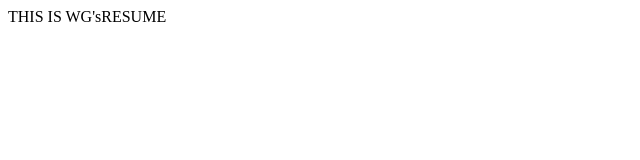
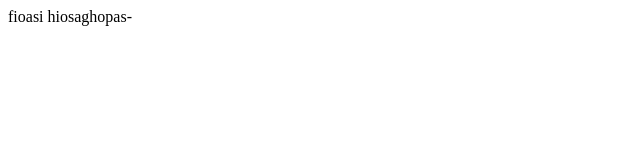
Before and after one commit to qq1227921295/fanren, a plain HTML site: page index.html in a window 1280 px wide. Shown: the full height of the page, 0-640 px from the left. Drawn offline with Linux system fonts and the light colour scheme.

Commit message:
gaibianle neirong

```diff
--- a/index.html
+++ b/index.html
@@ -1,5 +1,5 @@
 <html>
  <body>
-    THIS IS WG'sRESUME
+    fioasi hiosaghopas-
  </body>
 <html>
```
